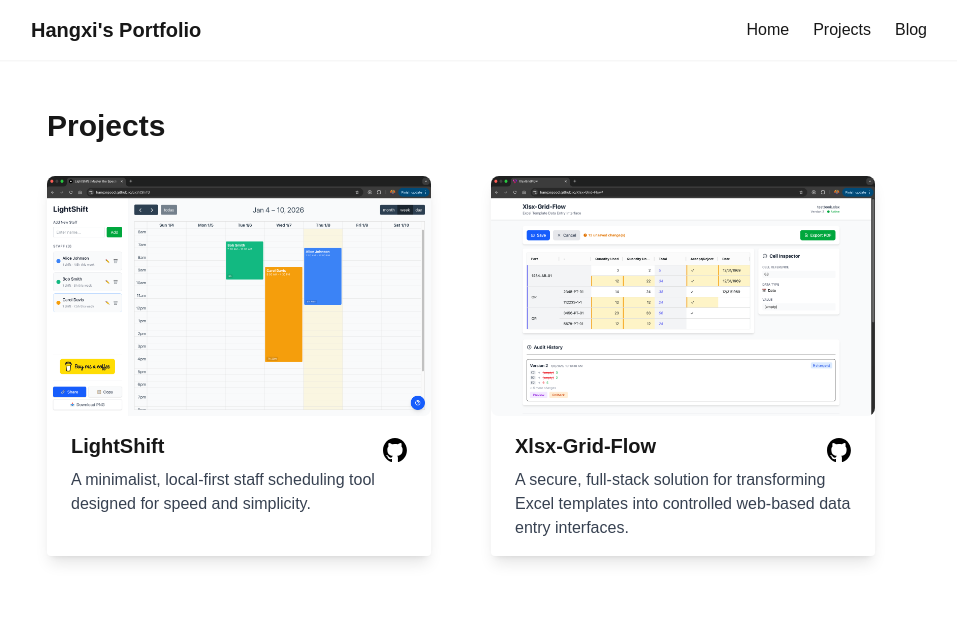
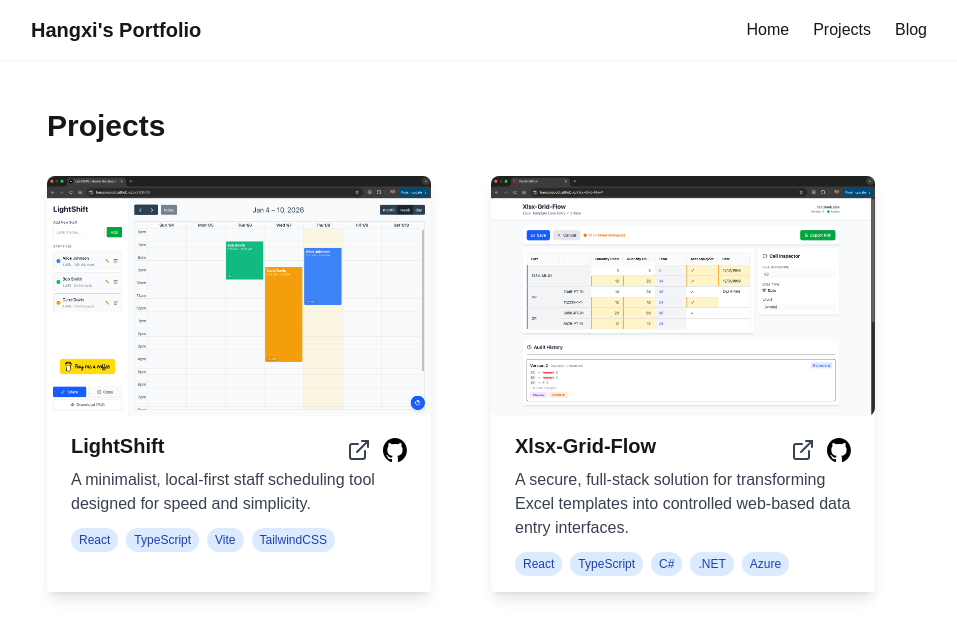
Before and after one commit to hangxigood/portfolio, a Next.js app: page /projects in a window 1280 px wide. Shown: the top 638 px of the page, without its empty margins (161-1118 px from the left). Built offline with nearby package versions, Linux system fonts and the light colour scheme.

Commit message:
feat(ui): enhance ProjectCard with tech stacks and demo icons

```diff
--- a/components/ProjectCard.tsx
+++ b/components/ProjectCard.tsx
@@ -1,5 +1,6 @@
 import Link from 'next/link';
 import Image from 'next/image';
+import { FiExternalLink } from 'react-icons/fi';
 import { Project } from '../lib/projects';
 import { getImagePath } from '../lib/utils';
 
@@ -11,11 +12,11 @@ export default function ProjectCard({
     description,
     githubLink,
     deploymentLink,
+    stacks,
 }: Project) {
     return (
         <div className="max-w-sm rounded overflow-hidden shadow-lg bg-white dark:bg-gray-800">
             <div className="group">
-                <Link href={deploymentLink} target="_blank" rel="noopener noreferrer" className="block">
                 <Image
                     src={getImagePath(image)}
                     alt={title}
@@ -23,12 +24,17 @@ export default function ProjectCard({
                     height={400}
                     className="rounded-lg object-cover"
                 />
-                </Link>
                 <div className="px-6 py-4">
                     <div className="flex justify-between items-center">
                         <div className="font-bold text-xl mb-2">
                             {title}
                         </div>
+                        <div className="flex gap-3 items-center">
+                            {deploymentLink && (
+                                <Link href={deploymentLink} target="_blank" rel="noopener noreferrer">
+                                    <FiExternalLink className="w-6 h-6 hover:opacity-75 text-gray-700 dark:text-gray-300" />
+                                </Link>
+                            )}
                             {githubLink && (
                                 <Link href={githubLink} target="_blank" rel="noopener noreferrer">
                                     <Image
@@ -41,9 +47,22 @@ export default function ProjectCard({
                                 </Link>
                             )}
                         </div>
-                    <p className="text-gray-700 dark:text-gray-300 text-base">
+                    </div>
+                    <p className="text-gray-700 dark:text-gray-300 text-base mb-3">
                         {description}
                     </p>
+                    {stacks && stacks.length > 0 && (
+                        <div className="flex flex-wrap gap-2">
+                            {stacks.map((stack, index) => (
+                                <span
+                                    key={index}
+                                    className="px-2 py-1 text-xs font-medium bg-blue-100 dark:bg-blue-900 text-blue-800 dark:text-blue-200 rounded-full"
+                                >
+                                    {stack}
+                                </span>
+                            ))}
+                        </div>
+                    )}
                 </div>
             </div>
         </div>
```
Lines whose indentation alone changed are shown as unchanged.
